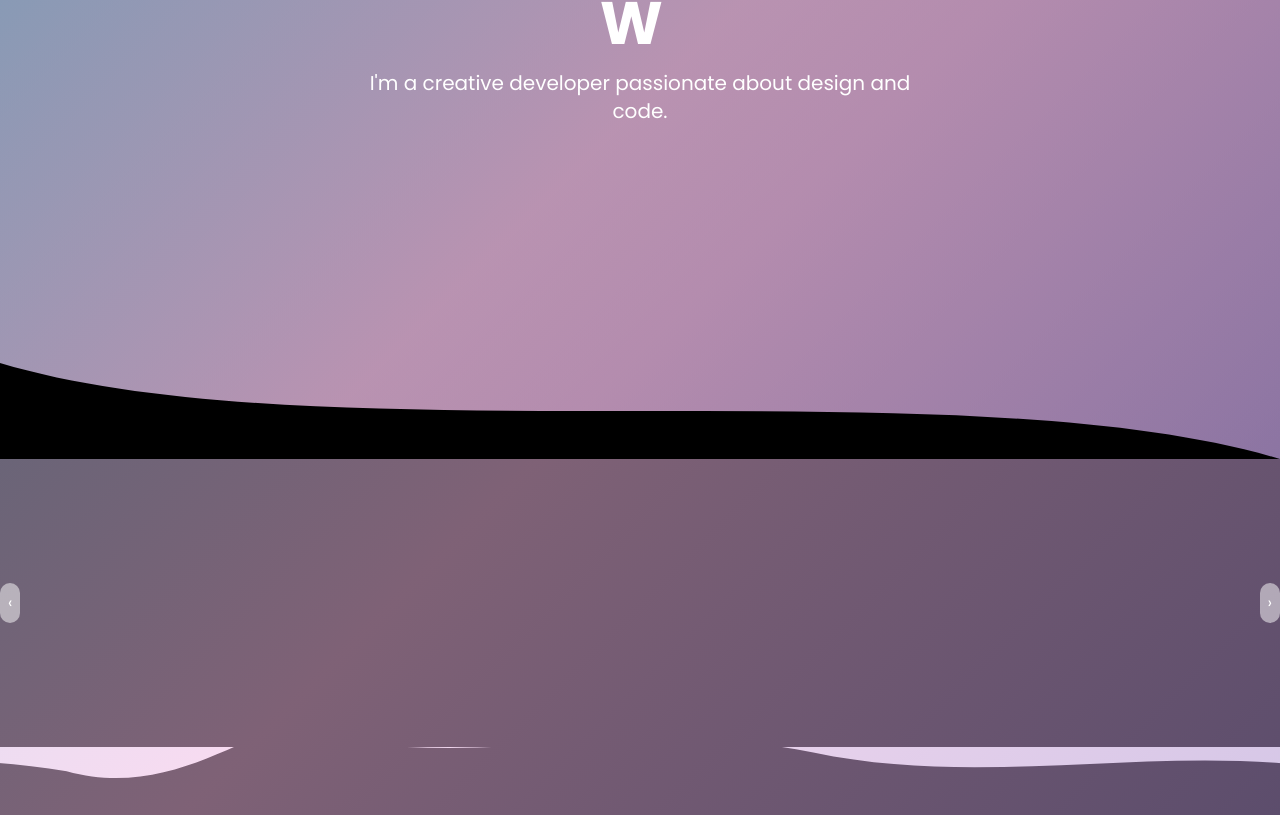
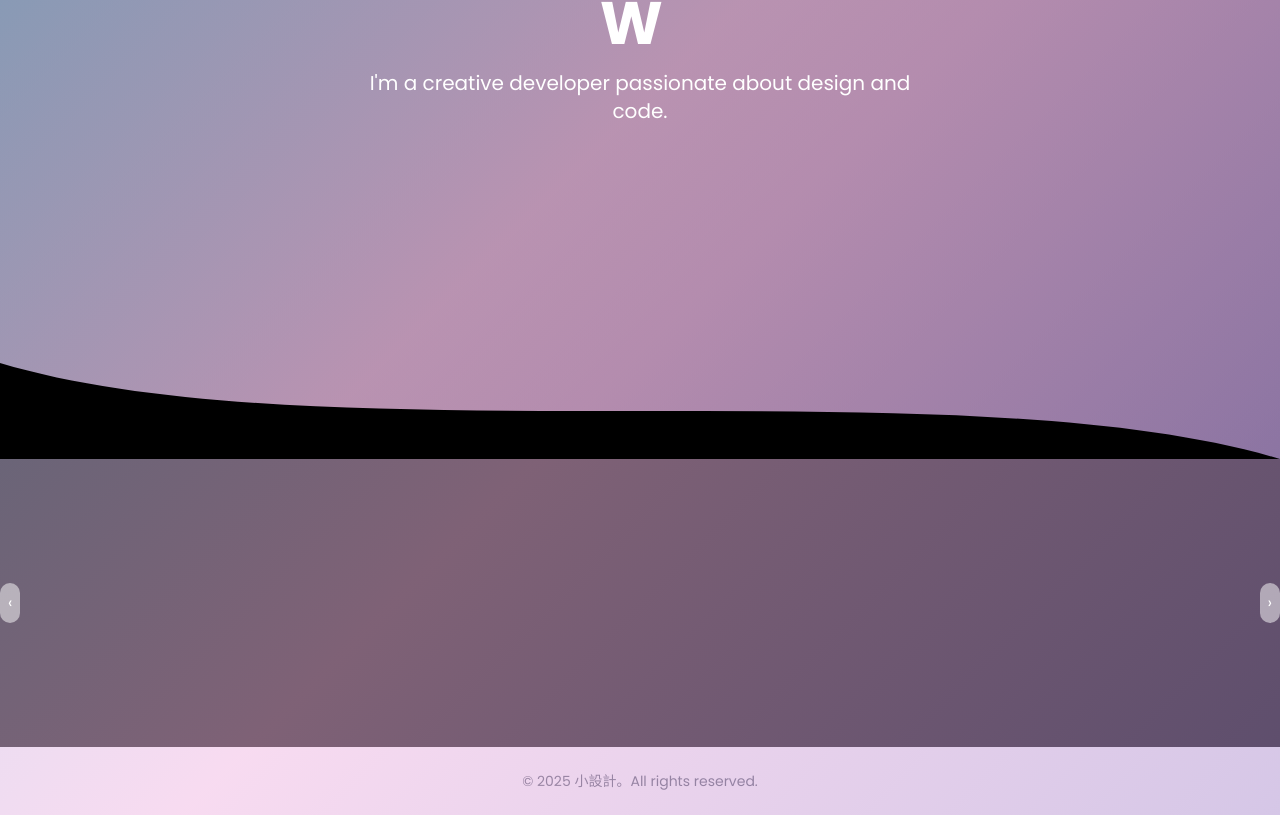
Before and after one commit to DeanYtest/design-showcase, a Next.js app: page / in a window 1280 px wide. Shown: the part 469-1284 px from the top of the page. Built offline with nearby package versions, Linux system fonts and the light colour scheme.

Commit message:
fix:HOMEPAGE6

```diff
--- a/app/layout.tsx
+++ b/app/layout.tsx
@@ -2,7 +2,6 @@
 import './globals.css'
 import Navbar from '../components/ui/Navbar'
 import WaveTransition from '../components/ui/WaveTransition'
-// 把這行改成從 app 資料夾讀 Footer
 import Footer from './Footer'
 
 export const metadata = {
@@ -21,11 +20,11 @@ export default function RootLayout({
         {/* Navbar */}
         <Navbar />
 
-        {/* 漸層背景 */}
-        <div className="animated-gradient absolute inset-0 pointer-events-none" />
+        {/* 漸層背景：加上 -z-10 讓它跑到最底層 */}
+        <div className="animated-gradient absolute inset-0 -z-10 pointer-events-none" />
 
-        {/* 波浪底圖 */}
-        <div className="absolute bottom-0 left-0 w-full pointer-events-none">
+        {/* 波浪底圖：同樣 -z-10 */}
+        <div className="absolute bottom-0 left-0 w-full -z-10 pointer-events-none">
           <WaveTransition />
         </div>
 
@@ -34,7 +33,7 @@ export default function RootLayout({
           {children}
         </main>
 
-        {/* Footer（來自 app/Footer.tsx） */}
+        {/* Footer */}
         <Footer />
       </body>
     </html>
```
